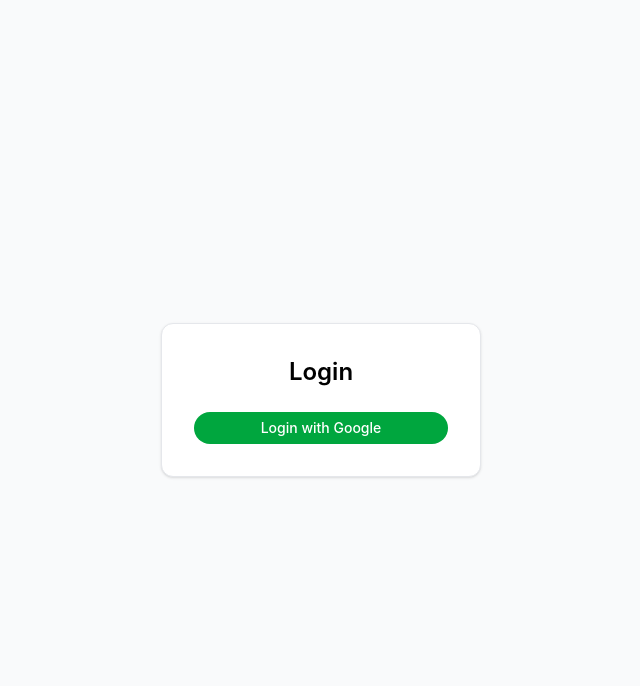
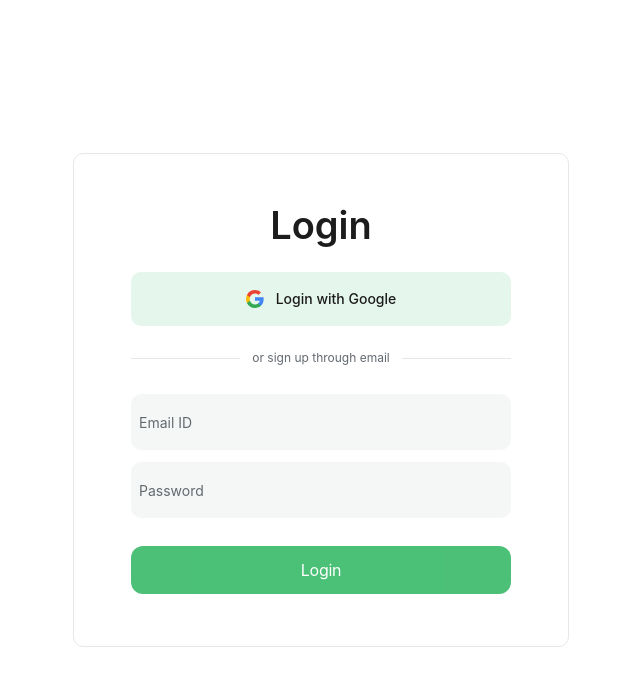
Before and after one commit to Mithurn/Courier, a React (Vite) app in the folder frontend/: page / in a window 1280 px wide. Shown: the top 686 px of the page, without its empty margins (319-959 px from the left). Built offline with nearby package versions, Linux system fonts and the light colour scheme; no server answers.

Commit message:
feat(frontend): rebuild login screen to match Figma spec
Measured card, form, input, and button dimensions/colors directly from
Figma Dev Mode. Email/password fields are visual only, this build still
authenticates through Google OAuth only.

```diff
--- a/frontend/src/components/LoginPage.tsx
+++ b/frontend/src/components/LoginPage.tsx
@@ -1,15 +1,66 @@
-import { Button } from './ui';
+function GoogleIcon() {
+  return (
+    <svg width="18" height="18" viewBox="0 0 18 18" aria-hidden="true">
+      <path fill="#4285F4" d="M17.64 9.2c0-.64-.06-1.25-.16-1.84H9v3.48h4.84a4.14 4.14 0 0 1-1.8 2.72v2.26h2.9c1.7-1.57 2.7-3.88 2.7-6.62z" />
+      <path fill="#34A853" d="M9 18c2.43 0 4.47-.8 5.96-2.18l-2.9-2.26c-.8.54-1.83.86-3.06.86-2.35 0-4.34-1.59-5.05-3.72H.94v2.33A9 9 0 0 0 9 18z" />
+      <path fill="#FBBC05" d="M3.95 10.7A5.4 5.4 0 0 1 3.67 9c0-.59.1-1.17.28-1.7V4.97H.94A9 9 0 0 0 0 9c0 1.45.35 2.83.94 4.03l3.01-2.33z" />
+      <path fill="#EA4335" d="M9 3.58c1.32 0 2.51.46 3.44 1.35l2.58-2.58A8.98 8.98 0 0 0 9 0 9 9 0 0 0 .94 4.97l3.01 2.33C4.66 5.17 6.65 3.58 9 3.58z" />
+    </svg>
+  );
+}
 
 export function LoginPage() {
   const failed = new URLSearchParams(window.location.search).get('error');
+
   return (
-    <div className="flex min-h-screen items-center justify-center bg-gray-50">
-      <div className="w-80 rounded-xl border border-gray-200 bg-white p-8 text-center shadow-sm">
-        <h1 className="mb-6 text-2xl font-semibold">Login</h1>
-        {failed && <p className="mb-4 text-sm text-red-600">Google login failed, please try again.</p>}
-        <a href="/api/auth/google">
-          <Button className="w-full">Login with Google</Button>
-        </a>
+    <div className="flex min-h-screen items-center justify-center bg-white p-4">
+      <div className="flex w-full max-w-[496px] flex-col items-center justify-center rounded-[10px] border border-[#E5E7EB] px-6 py-10 sm:h-[494px] sm:px-0 sm:py-0">
+        <div className="flex w-full max-w-[380px] flex-col gap-7">
+          <h1 className="text-center text-3xl font-semibold leading-none text-[#1C1C1C] sm:text-[38px]">Login</h1>
+
+          {failed && <p className="text-center text-sm text-red-600">Google login failed, please try again.</p>}
+
+          <div className="flex w-full flex-col gap-6">
+            <a
+              href="/api/auth/google"
+              className="flex h-[54px] items-center justify-center gap-3 rounded-[10px] bg-[#E5F6EC] text-sm font-medium text-[#1C1C1C]"
+            >
+              <GoogleIcon />
+              Login with Google
+            </a>
+            <div className="flex items-center gap-3 text-xs text-[#636970]">
+              <span className="h-px flex-1 bg-[#E5E7EB]" />
+              or sign up through email
+              <span className="h-px flex-1 bg-[#E5E7EB]" />
+            </div>
+          </div>
+
+          <div className="flex w-full flex-col gap-3">
+            <input
+              type="email"
+              placeholder="Email ID"
+              disabled
+              title="This build only supports Google login"
+              className="h-14 w-full rounded-[10px] bg-[#F4F7F5] px-2 text-sm text-[#636970] placeholder:text-[#636970] disabled:cursor-not-allowed"
+            />
+            <input
+              type="password"
+              placeholder="Password"
+              disabled
+              title="This build only supports Google login"
+              className="h-14 w-full rounded-[10px] bg-[#F4F7F5] px-2 text-sm text-[#636970] placeholder:text-[#636970] disabled:cursor-not-allowed"
+            />
+          </div>
+
+          <button
+            type="button"
+            disabled
+            title="This build only supports Google login"
+            className="h-12 w-full rounded-xl bg-[#00A63E] text-base font-normal tracking-[-0.3px] text-white disabled:cursor-not-allowed disabled:opacity-70"
+          >
+            Login
+          </button>
+        </div>
       </div>
     </div>
   );
```
